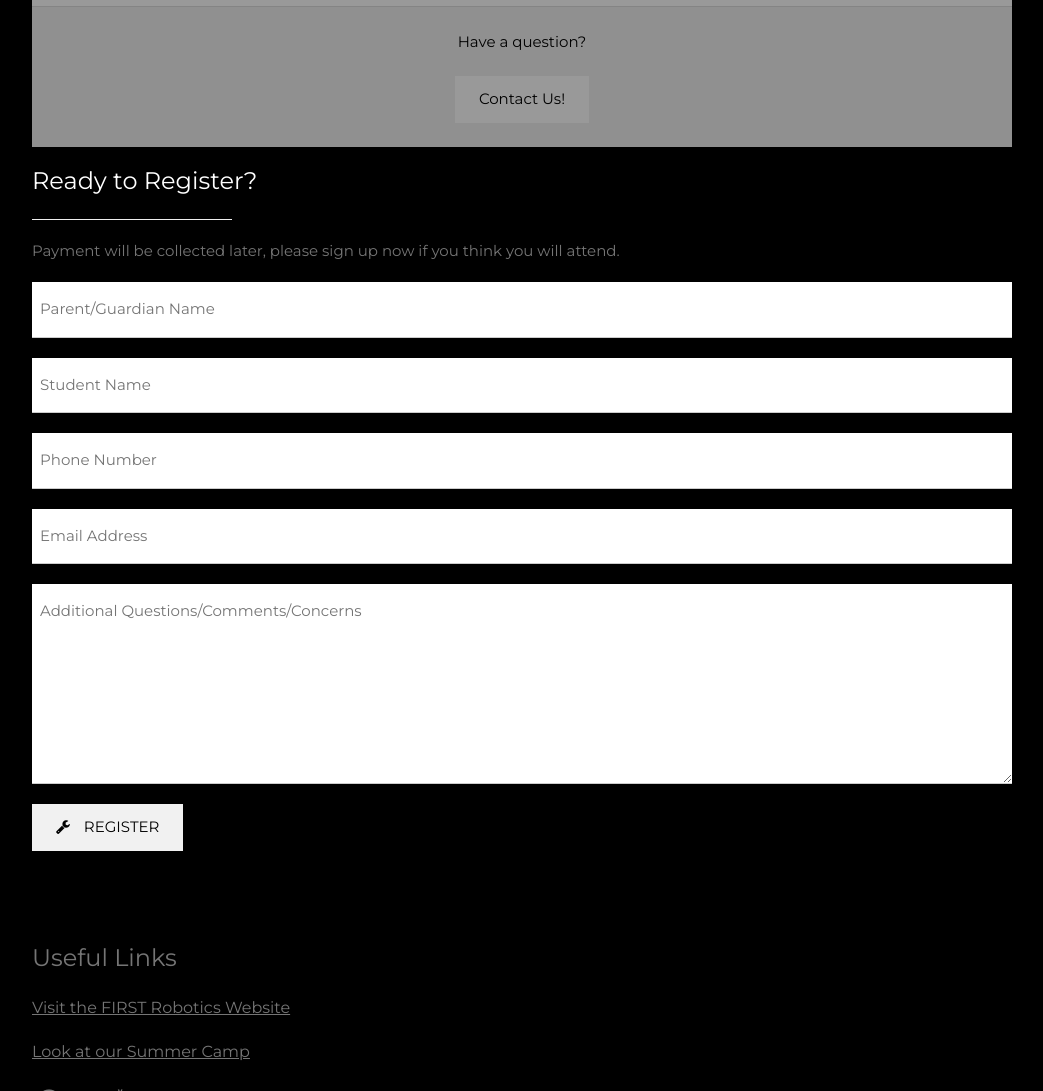
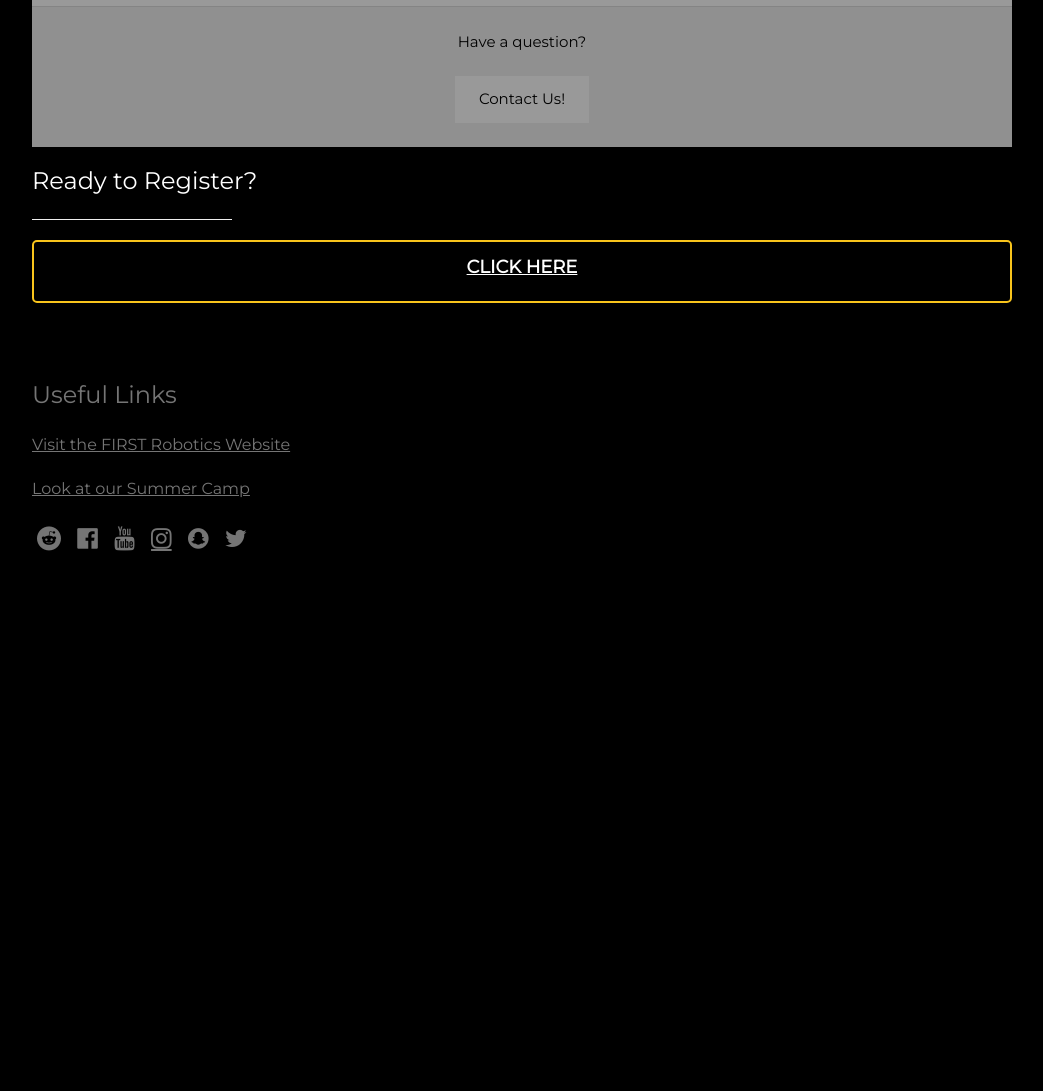
Before and after one commit to tyleraharrison/FuriousFalconSite, a PHP site: page /camp.php in a window 1280 px wide. Shown: the part 1169-2260 px from the top of the page, without its empty margins (178-1221 px from the left). After the commit the page ends 1720 px from the top, so only its background shows below. Run offline with PHP 8.4, Linux system fonts and the light colour scheme.

Commit message:
Changed registration form

```diff
--- a/camp.php
+++ b/camp.php
@@ -1,74 +1,3 @@
-<?php
-if(isset($_POST['pgname'])) {
-
-  // EDIT THE 2 LINES BELOW AS REQUIRED
-  $email_to = "fosterrobotics@gmail.com";
-  $email_subject = "SUMMER CAMP SIGNUP FROM WEBSTITE";
-
-  function died($error) {
-    // your error code can go here
-    echo "We are very sorry, but there were error(s) found with the form you submitted. ";
-    echo "These errors appear below.<br /><br />";
-    echo $error."<br /><br />";
-    echo "Please go back and fix these errors.<br /><br />";
-    die();
-  }
-
-  $pgname = $_POST['pgname']; // required
-  $sname = $_POST['sname']; // required
-  $phone = $_POST['phone'];
-  $email = $_POST['email'];
-  $comments = "";
-
-  if (isset($_POST['comments'])) {
-    $comments = $_POST['comments'];
-  }
-
-
-  $error_message = "";
-  $email_exp = '/^[A-Za-z0-9._%-]+@[A-Za-z0-9.-]+\.[A-Za-z]{2,4}$/';
-
-  if(!preg_match($email_exp, $email)) {
-    $error_message .= 'The Email Address you entered does not appear to be valid.<br />';
-  }
-
-  $string_exp = "/^[A-Za-z .'-]+$/";
-
-  if(strlen($error_message) > 0) {
-    died($error_message);
-  }
-
-  $email_message = "Form details below.\n\n";
-
-
-  function clean_string($string) {
-    $bad = array("content-type","bcc:","to:","cc:","href");
-    return str_replace($bad,"",$string);
-  }
-
-
-
-  $email_message .= "Parent/Guardian Name: ".clean_string($pgname)."\n";
-  $email_message .= "Student Name: ".clean_string($sname)."\n";
-  $email_message .= "Phone: ".clean_string($phone)."\n";
-  $email_message .= "Email: ".clean_string($email)."\n";
-  $email_message .= "Comments: ".clean_string($comments)."\n";
-
-  // create email headers
-  $headers = 'From: '.$email."\r\n".
-  'Reply-To: '.$email."\r\n" .
-  'X-Mailer: PHP/' . phpversion();
-  @mail($email_to, $email_subject, $email_message, $headers);
-
-  if (isset($email)) {
-    header("Location: /camp.php?registerSuccess");
-  }
-  exit();
-
-}
-?>
-
-
 <html>
 <title>Furious Falcons - Camp</title>
 <meta charset="UTF-8">
@@ -159,15 +88,11 @@ if(isset($_POST['pgname'])) {
       </div>
       <h3>Ready to Register?</h3>
       <hr style="width: 200px" class="w3-opactiy">
-      <p class="w3-justify w3-text-grey">Payment will be collected later, please sign up now if you think you will attend.</p>
-      <form action="camp.php" method="post">
-        <p><input class="w3-input w3-padding-16" type="text" placeholder="Parent/Guardian Name" required name="pgname"></p>
-        <p><input class="w3-input w3-padding-16" type="text" placeholder="Student Name" required name="sname"></p>
-        <p><input class="w3-input w3-padding-16" type="tel" placeholder="Phone Number" required name="phone"></p>
-        <p><input class="w3-input w3-padding-16" type="email" placeholder="Email Address" required name="email"></p>
-        <p style="height: 200px;"><textarea style="height: 100%" class="w3-input w3-padding-16" placeholder="Additional Questions/Comments/Concerns" name="comments"></textarea></p>
-        <button class="w3-button w3-light-grey w3-padding-large" type="submit"><i class="fa fa-wrench" style="padding-right: 10px;"></i> REGISTER</button>
-      </form>
+      <a href="/campregistration.php">
+        <div id="SignIn" class="coolButton">
+          <p style="margin-top: 12px; text-align: center; vertical-align: middle;"><b style="color: white; margin: 0; font-size: 18px;">CLICK HERE</b></p>
+        </div>
+      </a>
     </div>
 
     <footer class="w3-content w3-padding-64 w3-text-grey w3-xlarge">
```
